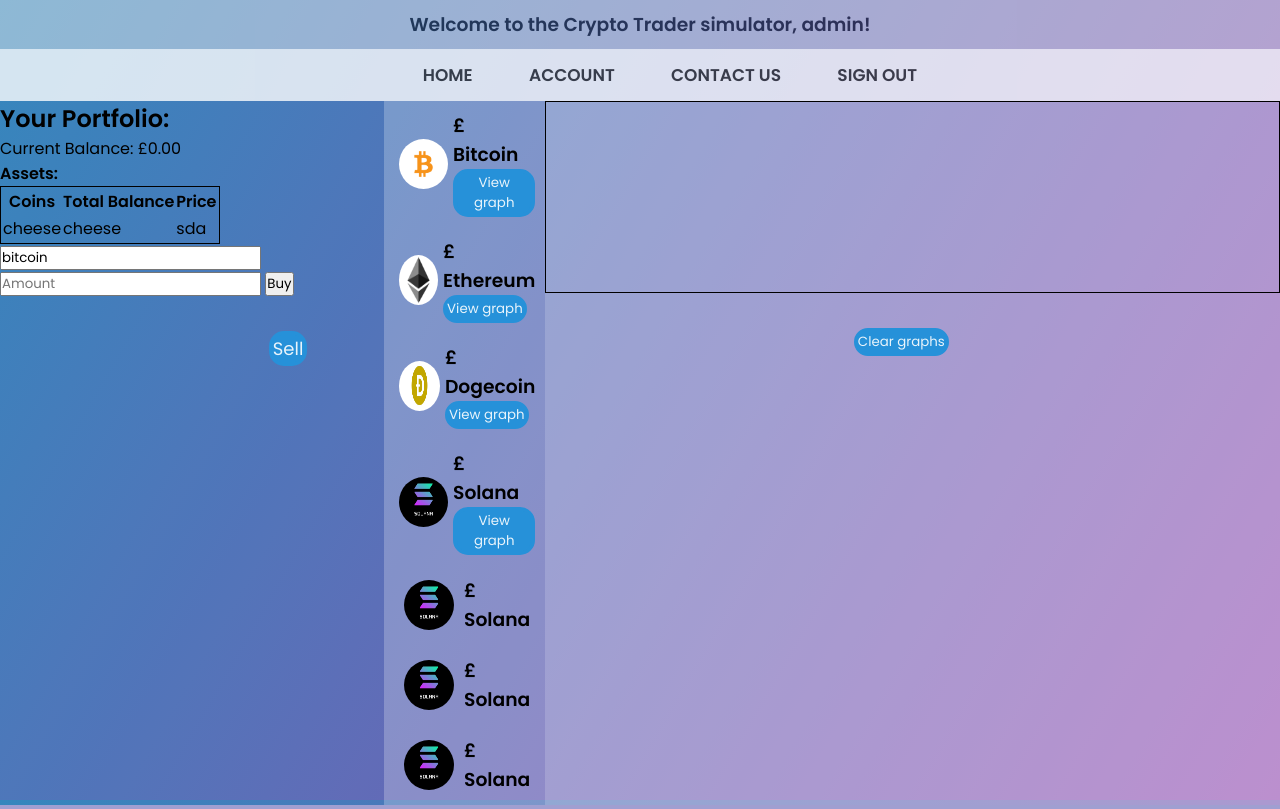
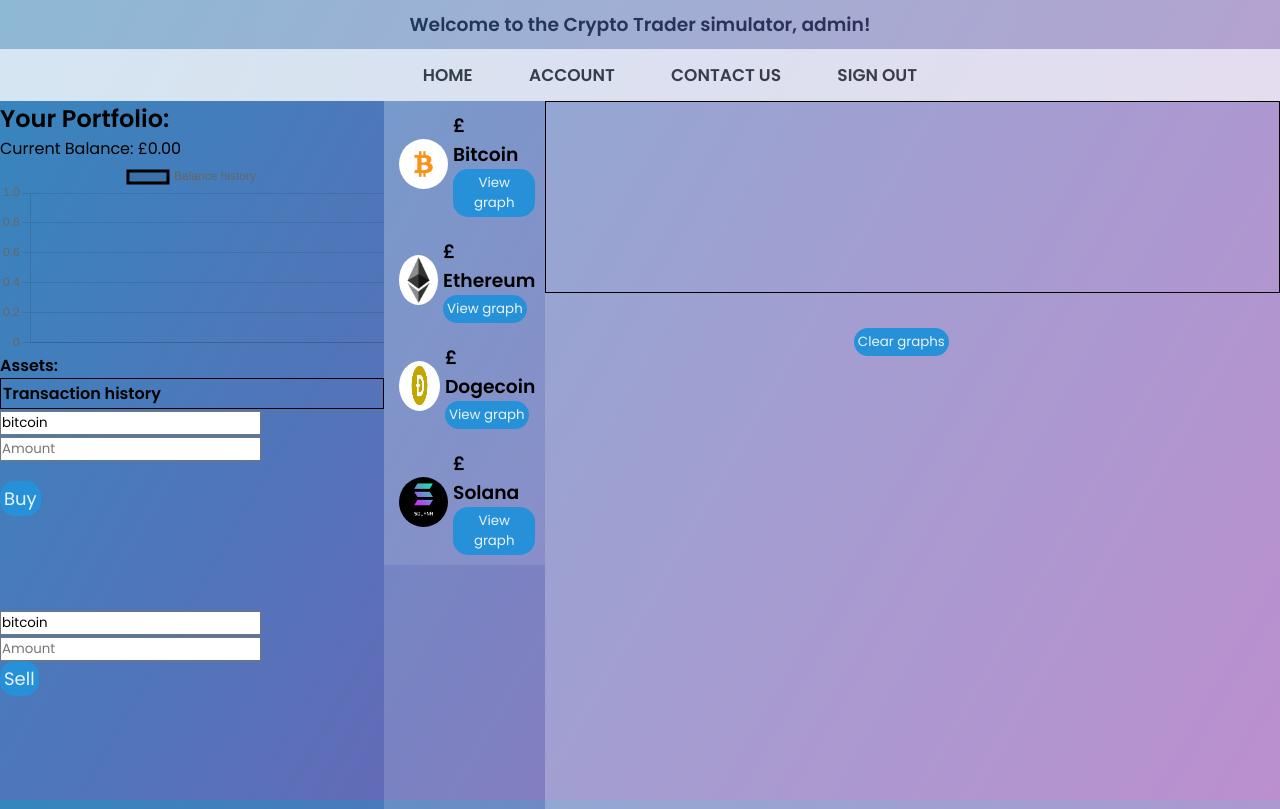
Before and after one commit to group-init-maa/crypto-tradingapp, a Django app: page /home in a window 1280 px wide. Run offline with Django 4.2, Linux system fonts and the light colour scheme; a user stored in the database is signed in; data comes from the database, SQL or seed files in the repository; both versions use the stored data as it was after the commit; data that the repository does not hold is empty; a map, chart or similar area stays blank; some libraries are stand-ins or nearby versions.

Commit message:
Displaying portfolio balance histroy graph + can buy/sell coins

```diff
--- a/CryptoTrader/login/templates/login/home.html
+++ b/CryptoTrader/login/templates/login/home.html
@@ -8,7 +8,7 @@
     <title>Home Page</title>
     <link rel="stylesheet" href="..\static\style.css">
     <script src = "https://code.jquery.com/jquery-3.6.4.min.js"></script>
-    <script src="https://cdnjs.cloudflare.com/ajax/libs/Chart.js/2.9.4/Chart.js"></script>
+    <script src="https://cdn.jsdelivr.net/npm/chart.js"></script>
     <script src="https://cdn.plot.ly/plotly-latest.min.js"></script>
 </head>
 <body>
@@ -30,36 +30,96 @@
     <div class="container">
         <div id="statsbox">
             {% if user.userprofile.portfolio %}
-            <h2>Your Portfolio: </h2>
-            <p>Current Balance: £{{user.userprofile.balance}}</p>
-            <h4>Assets:</h4>
-            <table class="table">
+                <h2>Your Portfolio: </h2>
+                <p>Current Balance: £{{user.userprofile.balance}}</p>
+                <div id="chart-container">
+                    <canvas id="balance-chart"></canvas>
+                </div>
+                <h4>Assets:</h4>
+                <table class="table">
                 <tr>
-                  <th>Coins</th>
-                  <th>Total Balance</th>
-                  <th>Price</th>
+                    <th>Transaction history</th>
                 </tr>
-                <td>
-                    cheese
-
-                </td>
-                <td>
-                    cheese
-                </td>
-                <td>
-                    sda
-                </td>
-              </table>
+                {% for transaction in user.userprofile.portfolio.transaction_set.all %}
+                    <tr>
+                        <td>Name = {{ transaction.coin.name }}</td>
+                        <td>Quantity = {{ transaction.quantity }}</td>
+                        <td>Price bought at = {{ transaction.price }}</td>
+                    </tr>
+                {% endfor %}
+                </table>
             {% endif %}
 
-            <form method="post" action="{% url 'buy' %}">
+            <script>
+                function drawChart() {
+                    var balanceHistory = JSON.parse('{{ balance_history_json|safe }}');
+                    var labels = balanceHistory.map(function(item) { return item[0]; });
+                    var data = balanceHistory.map(function(item) { return item[1]; });
+
+                    var ctx = document.getElementById('balance-chart').getContext('2d');
+                    var balanceChart = new Chart(ctx, {
+                        type: 'line',
+                        data: {
+                            labels: labels,
+                            datasets: [{
+                                label: 'Balance history',
+                                data: data,
+                                fill: false,
+                                borderColor: 'black'
+                            }]
+                        },
+                        options: {
+                            responsive: true,
+                            title: {
+                                display: true,
+                                text: 'Balance history'
+                            },
+                            scales: {
+                                xAxes: [{
+                                    type: 'time',
+                                    time: {
+                                        unit: 'day'
+                                    },
+                                    scaleLabel: {
+                                        display: true,
+                                        labelString: 'Date'
+                                    }
+                                }],
+                                yAxes: [{
+                                    ticks: {
+                                        beginAtZero: true
+                                    },
+                                    scaleLabel: {
+                                        display: true,
+                                        labelString: 'Balance'
+                                    }
+                                }]
+                            }
+                        }
+                    });
+                }
+
+                window.onload = function() {
+                    drawChart();
+                };
+            </script>
+
+
+
+            <form id="buyform" method="post" action="{% url 'buy' %}">
                 {% csrf_token %}
                 <input type="coin" name="coin" value="bitcoin">
-                <input type="number" name="amount" placeholder="Amount">
-                <button type="submit">Buy</button>
+                <input type="real" name="amount" placeholder="Amount">
+                <button id="buybutton" type="submit">Buy</button>
             </form>
 
-            <button id="sellbutton">Sell</button>
+            <form id="sellform" method="post" action="{% url 'sell' %}">
+                {% csrf_token %}
+                <input type="coin" name="coin" value="bitcoin">
+                <input type="real" name="amount" placeholder="Amount">
+                <button id="sellbutton" type="submit">Sell</button>
+            </form>
+
         </div>
         <div id="cryptobox">
             <div id="coins">
@@ -96,27 +156,6 @@
                         <button id="viewgraph" onClick = drawgraph("solana")>View graph</button>
                     </div>
                 </div>
-                <div class="coin-price">
-                    <div class="logo"><img src="{% static 'solana.png' %}"></div>
-                    <div>
-                        <h3>£<span id="solana"></span></h3>
-                        <h3>Solana</h3>
-                    </div>
-                </div>
-                <div class="coin-price">
-                    <div class="logo"><img src="{% static 'solana.png' %}"></div>
-                    <div>
-                        <h3>£<span id="solana"></span></h3>
-                        <h3>Solana</h3>
-                    </div>
-                </div>
-                <div class="coin-price">
-                    <div class="logo"><img src="{% static 'solana.png' %}"></div>
-                    <div>
-                        <h3>£<span id="solana"></span></h3>
-                        <h3>Solana</h3>
-                    </div>
-                </div>
 
             </div>
             <div id="graph">
--- a/CryptoTrader/login/templates/static/style.css
+++ b/CryptoTrader/login/templates/static/style.css
@@ -13,6 +13,7 @@
     padding: 0;
     background: linear-gradient(120deg,#2980b9, #8e44ad);
     height: 100vh;
+    overflow: hidden;
 }
 
 header {
@@ -31,8 +32,14 @@
 }
 
 #statsbox{
+    height: 100%;
     width: 30%;
     background-color: rgba(255,255,255, 0.05);
+    overflow: auto;
+    overflow-y: scroll;
+}
+#buyform, #sellform {
+    height: 200px;
 }
 
 /* --------------------------- Cryptobox ⬇ --------------------------- */
@@ -41,6 +48,7 @@
     display: flex;
     width: 70%;
 }
+
 
 /* --------------------------- Coins Div ⬇ --------------------------- */
 
@@ -51,7 +59,6 @@
     background-color: rgba(255,255,255, 0.2);
     height: 100%;
     overflow-y: auto;
-    justify-content: space-around;
 }
 
 .coin-price {
@@ -118,9 +125,26 @@
 }
 
 #buybutton {
+    display: flex;
     position: relative;
-    top: 5%;
-    left: 10%;
+    z-index: 1;
+    border: 4px solid #2691d9;
+    background: #2691d9;
+    border-radius: 15px;
+    color: #e9f4fb;
+    cursor: pointer;
+    outline: none;
+    transition: transform 0.3s ease-in-out;
+    font-size: 18px;
+    margin-top: 20px; /* Add some margin to push down the elements below */
+}
+
+
+
+
+#sellbutton {
+    display: flex;
+    position: relative;
     border: 4px solid #2691d9;
     background: #2691d9;
     border-radius: 15px;
@@ -131,19 +155,6 @@
     font-size: 18px;
 }
 
-#sellbutton {
-    position: relative;
-    top: 5%;
-    left: 70%;
-    border: 4px solid #2691d9;
-    background: #2691d9;
-    border-radius: 15px;
-    color: #e9f4fb;
-    cursor: pointer;
-    outline: none;
-    transition: transform 0.3s ease-in-out;
-    font-size: 18px;
-}
 /* --------------------------- Graph Div ⬆ --------------------------- */
 
 /* --------------------------- Cryptobox ⬆ --------------------------- */
@@ -225,5 +236,6 @@
 }
 
 .table{
+    display: flex;
     border: 1px solid black;
 }
--- a/CryptoTrader/login/urls.py
+++ b/CryptoTrader/login/urls.py
@@ -8,5 +8,6 @@
     path("signout", views.signout, name="signout"),
     path("home", views.home, name="home"),
     path("account", views.account, name="account"),
-    path('buy/', views.buy, name='buy')
+    path('buy/', views.buy, name='buy'),
+    path('sell/', views.sell, name='sell')
 ]
--- a/CryptoTrader/login/views.py
+++ b/CryptoTrader/login/views.py
@@ -1,3 +1,4 @@
+import json
 from django.shortcuts import redirect, render
 from django.http import HttpResponse
 from django.contrib.auth.models import User
@@ -15,15 +16,27 @@
 from google.oauth2 import service_account
 from email.mime.multipart import MIMEMultipart
 from email.mime.text import MIMEText
+from decimal import Decimal
 
 
 def index(request):
     return render(request, "login/signin.html")
 
+import json
+from decimal import Decimal
+
 def home(request):
-    Coin.update_prices()
+    user_profile = request.user.userprofile
+    balance_history = user_profile.balance_history()
+    balance_history = [(str(date), float(value)) for date, value in balance_history]
 
-    return render(request, "login/home.html")
+    context = {
+        'user': request.user,
+        'balance_history_json': json.dumps(balance_history),
+    }
+
+    return render(request, 'login/home.html', context)
+
 
 def signin(request):
     signup_success = None
@@ -144,19 +157,24 @@
         print(price)
         print(amount)
 
+        # Calculate the total cost of the transaction
+        cost = Decimal(str(amount)) * Decimal(str(price))
+        print(cost)
 
-        # Calculate the total cost of the transaction
-        cost = float(amount) * float(price)
-        print(cost)
         # Check if the user has enough balance
         if user.userprofile.balance < cost:
             # Return an error message if the user doesn't have enough balance
             messages.error(request, 'You do not have enough balance to complete this transaction.')
             return redirect('home')
 
-        # Update the user's balance and portfolio
-        user.userprofile.balance -= cost
+        # Create a new transaction object and save it
         transaction = Transaction(portfolio=portfolio, coin=coin_obj, transaction_type='BUY', quantity=amount, price=price)
+        transaction.save()
+
+        # Deduct the cost of the transaction from the user's balance and save the changes
+        user.userprofile.balance -= Decimal(str(cost))
+        transaction.balance = user.userprofile.balance
+        user.userprofile.save()
         transaction.save()
 
         # Redirect back to the home page
@@ -164,6 +182,48 @@
         return redirect('home')
 
 
+def sell(request):
+    if request.method == 'POST':
+        amount = request.POST.get('amount')
+        coin = request.POST.get('coin')
+
+        # Get the current user and their portfolio
+        user = request.user
+        portfolio = user.userprofile.portfolio
+
+        try:
+            # Get the coin object from the database
+            coin_obj = Coin.objects.get(name=coin)
+        except ObjectDoesNotExist:
+            messages.error(request, 'The coin you are trying to sell does not exist.')
+            return redirect('home')
+
+        # Get the user's transaction history for this coin
+        transactions = Transaction.objects.filter(portfolio=portfolio, coin=coin_obj).order_by('timestamp')
+
+        # Check if the user has enough of this coin to sell
+        total_quantity = sum([transaction.quantity for transaction in transactions])
+        if total_quantity < Decimal(str(amount)):
+            # Return an error message if the user doesn't have enough of this coin to sell
+            messages.error(request, f'You do not have {amount} {coin_obj.symbol} to sell.')
+            return redirect('home')
+
+        # Calculate the total proceeds from the sale
+        sale_proceeds = Decimal(str(amount)) * coin_obj.price
+
+        # Create a new transaction object for the sale and save it
+        transaction = Transaction(portfolio=portfolio, coin=coin_obj, transaction_type='SELL', quantity=amount, price=coin_obj.price)
+        transaction.save()
+
+        # Add the proceeds to the user's balance and save the changes
+        user.userprofile.balance += sale_proceeds
+        transaction.balance = user.userprofile.balance
+        user.userprofile.save()
+        transaction.save()
+
+        # Redirect back to the home page
+        messages.success(request, f'Successfully sold {amount} {coin_obj.symbol} for £{sale_proceeds}.')
+        return redirect('home')
 
 @login_required
 def account(request):
```
Also changed, not shown: CryptoTrader/login/models.py (+31 -1 lines), CryptoTrader/db.sqlite3, CryptoTrader/login/migrations/0012_transaction_balance.py (added), CryptoTrader/login/templates/static/chart.js (line endings or trailing spaces).
